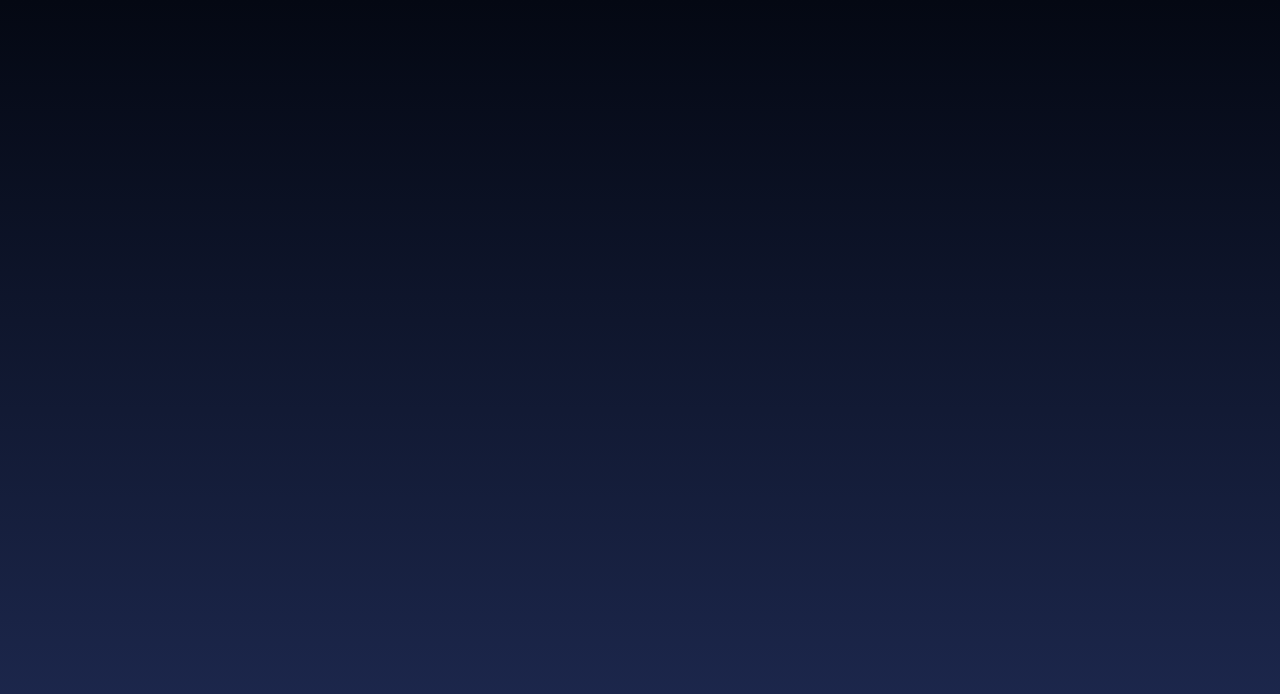
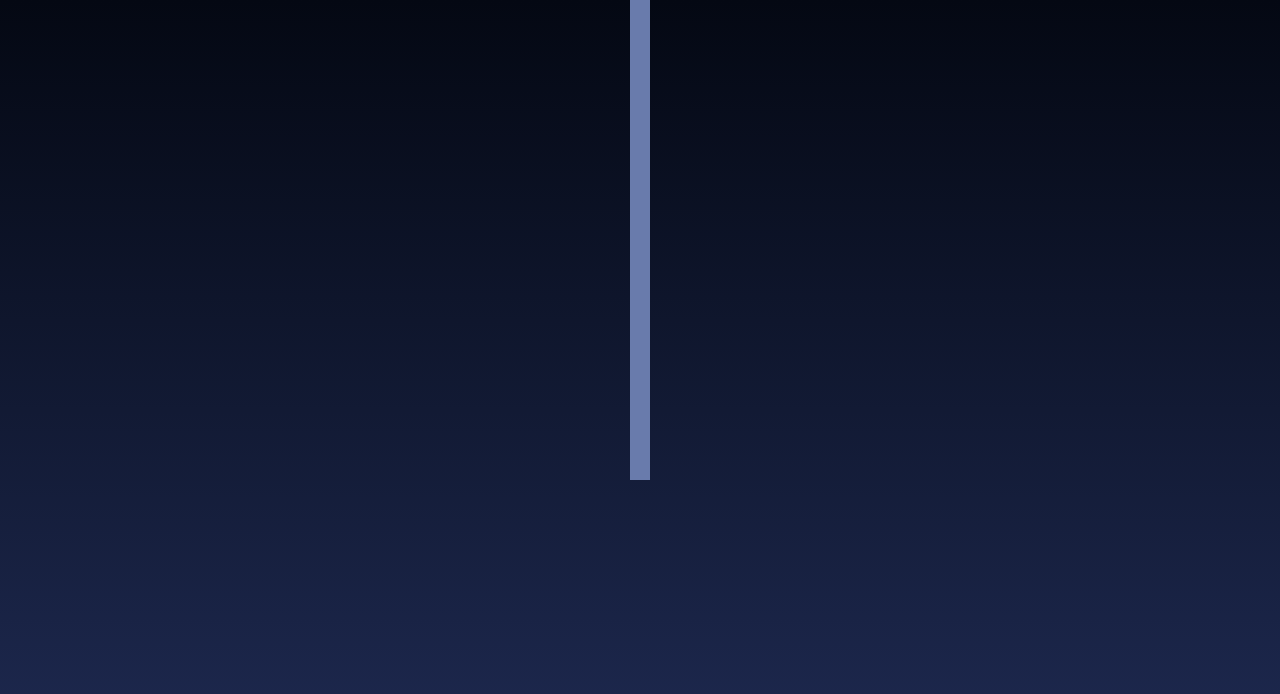
Before and after one commit to RubenSeco99/ULTIMATETICTACTOE, a React (Create React App) app: page / in a window 1280 px wide. Shown: the top 694 px of the page. Built offline with nearby package versions, Linux system fonts and the light colour scheme.

Commit message:
100% teste

```diff
--- a/src/App.js
+++ b/src/App.js
@@ -1,10 +1,12 @@
 import "./assets/styles/App.css";
+import APainelJogo from "./components/APainelJogo/APainelJogo.component";
 
 function App() {
   return (
     <div id="container">
-      <h2>Jogo de Memória em React</h2>
+      <h2>Ultimate TIC TAC TOE em React</h2>
       <h3>Linguagens Script</h3>
+      APainelJogo={APainelJogo}
     </div>
   );
 }
--- a/src/assets/styles/AppA.css
+++ b/src/assets/styles/AppA.css
@@ -13,5 +13,7 @@
 } */
 
 #main{
+    height: 100%;
+    width: 100%;
     color: rgb(197, 197, 197);
 }
--- a/src/assets/styles/index.css
+++ b/src/assets/styles/index.css
@@ -5,6 +5,8 @@
 **********************************************/
 
 :root {
+  height: 100%;
+  width: 100%;
   --globalColor: #404487;
   --messageColor: rgb(11, 11, 241);
   --boxshadow0: 0px 0px 0px;
@@ -19,6 +21,8 @@
 }
 
 body {
+  height: 100%;
+  width: 100%;
   background: linear-gradient(#040813, rgba(7, 20, 65, 0.9)) fixed;
   font-family: "Clear Sans", "Helvetica Neue", Arial, sans-serif;
   display: flex;
--- a/src/components/A9TabuleirosJogo/A9TabuleirosJogo.jsx
+++ b/src/components/A9TabuleirosJogo/A9TabuleirosJogo.jsx
@@ -3,7 +3,7 @@ import "./A9TabuleirosJogo.css";
 
 function NoveTabuleirosJogo(){
     return (
-        <section className="9TabuleirosJogo">
+        <section className="NoveTabuleirosJogo">
 
         </section>
     );
--- a/src/components/APainelJogo/APainelJogo.component.jsx
+++ b/src/components/APainelJogo/APainelJogo.component.jsx
@@ -5,10 +5,19 @@ import "./APainelJogo.css";
 
 function PainelJogo(){
     return (
-        <section className="PainelJogo">
-            {/* <NoveTabuleirosJogo>
-
-            </NoveTabuleirosJogo> */}
+        <section id="PainelJogo">
+            <div id="NoveTabuleirosJogo">
+                <div id="TabuleiroJogo1" className="Tabuleiros"></div>
+                <div id="TabuleiroJogo2" className="Tabuleiros"></div>
+                <div id="TabuleiroJogo3" className="Tabuleiros"></div>
+                <div id="TabuleiroJogo3" className="Tabuleiros"></div>
+                <div id="TabuleiroJogo4" className="Tabuleiros"></div>
+                <div id="TabuleiroJogo5" className="Tabuleiros"></div>
+                <div id="TabuleiroJogo6" className="Tabuleiros"></div>
+                <div id="TabuleiroJogo7" className="Tabuleiros"></div>
+                <div id="TabuleiroJogo8" className="Tabuleiros"></div>
+                <div id="TabuleiroJogo9" className="Tabuleiros"></div>
+            </div>
         </section>
     );
 }
--- a/src/components/APainelJogo/APainelJogo.css
+++ b/src/components/APainelJogo/APainelJogo.css
@@ -1,7 +1,25 @@
-.PainelJogo {
+#PainelJogo {
     /* display: block; */
-    width: 100%;
-    height: 100%;
-    color: blue;
-    background-color: rgb(88, 126, 231);
+    width: 60%;
+    height: 60%;
+    justify-self: center;
+    color: rgb(193, 193, 206);
+    background-color: rgb(105, 123, 172);
 }
+
+
+#NoveTabuleirosJogo{
+    display: grid;
+    grid-template-columns: auto auto auto;
+    grid-template-rows: auto auto auto;
+    grid-gap: 2px;
+    color: rgb(193, 193, 206);
+}
+
+.Tabuleiros{
+    display: grid;
+    grid-template-columns: auto auto auto;
+    grid-template-rows: auto auto auto;
+    grid-gap: 5px;
+    color: rgb(193, 193, 206);
+}
```
Also changed, not shown: src/components/A9TabuleirosJogo/A9TabuleirosJogo.css (+7 -0 lines).
